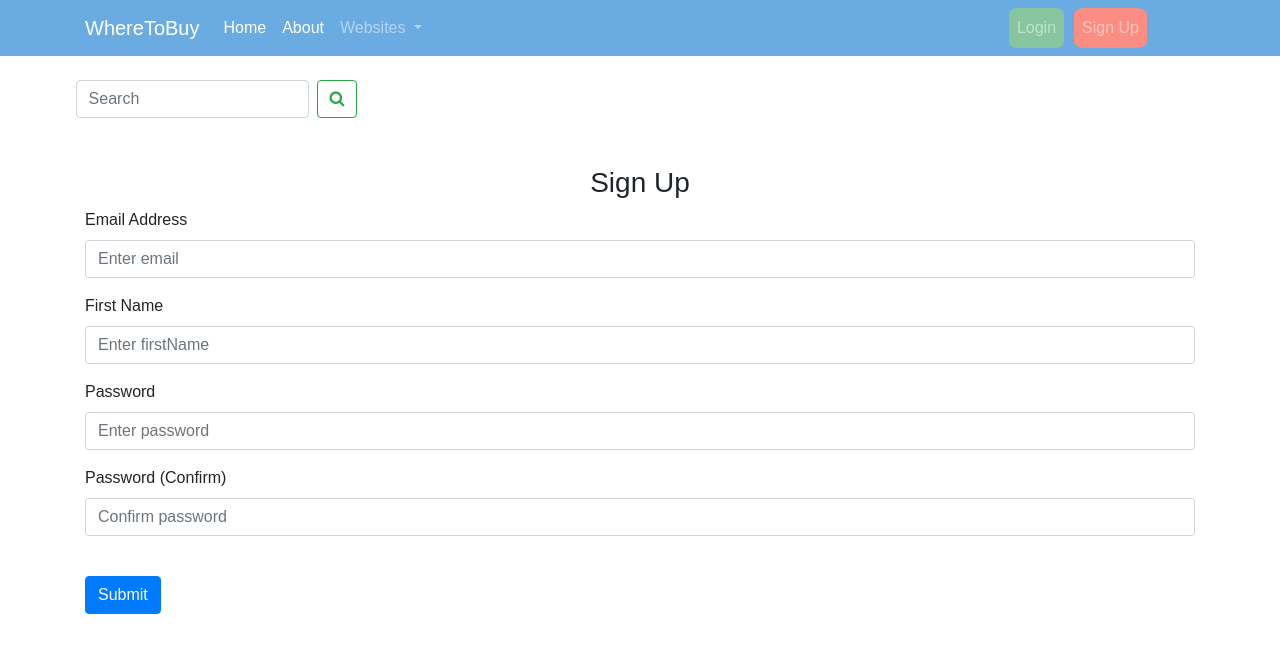
After one commit to yeganaabbaszadeh/WhereToBuy, a Flask app: page /sign-up in a window 1280 px wide. The commit adds this page. Shown: the top 653 px of the page. Run offline with Flask 2, Linux system fonts and the light colour scheme; some libraries are stand-ins or nearby versions.

Commit message:
Login and sign up form added, some design changes

```diff
--- a/main.py
+++ b/main.py
@@ -1,20 +1,29 @@
-from flask import Flask, render_template, request, redirect
-from flask_sqlalchemy import SQLAlchemy
-from datetime import datetime
+from website import create_app
 
-app = Flask(__name__, template_folder="website/templates")
-app.config['SQLALCHEMY_DATABASE_URI'] = 'sqlite:///posts.db'
-db = SQLAlchemy(app)
+app = create_app()
 
 
-@app.route("/")
-def home():
-    return render_template("home.html")
-
-@app.route("/about")
-def about():
-	return render_template("about.html", title='About')
+if __name__ == '__main__':
+    app.run(debug=True)
 
 
-if __name__ == "__main__":
-    app.run(debug=True)
+# from flask import Flask, render_template, request, redirect
+# from flask_sqlalchemy import SQLAlchemy
+# from datetime import datetime
+
+# app = Flask(__name__, template_folder="website/templates")
+# app.config['SQLALCHEMY_DATABASE_URI'] = 'sqlite:///posts.db'
+# db = SQLAlchemy(app)
+
+
+# @app.route("/")
+# def home():
+#     return render_template("home.html")
+
+# @app.route("/about")
+# def about():
+# 	return render_template("about.html", title='About')
+
+
+# if __name__ == "__main__":
+#     app.run(debug=True)
--- /dev/null
+++ b/website/auth.py
@@ -0,0 +1,37 @@
+from flask import Blueprint, render_template, request, flash
+
+auth = Blueprint('auth', __name__)
+
+
+@auth.route('/login', methods=["GET", "POST"])
+def login():
+    data = request.form
+    print(data)
+    return render_template("login.html")
+
+
+@auth.route('/logout')
+def logout():
+    return "<p>Logout</p>"
+
+
+@auth.route('/sign-up', methods=["GET", "POST"])
+def sign_up():
+    if request.method == "POST":
+        email = request.form.get('email')
+        firstName = request.form.get('firstName')
+        password1 = request.form.get('password1')
+        password2 = request.form.get('password2')
+
+        if len(email) < 4:
+            flash('Email must be greater 3 than characters.', category='error')
+        elif len(firstName) < 2:
+            flash('First name must be greater than 1 characters.', category='error')
+        elif password1 != password2:
+            flash('Passwords do not match', category='error')
+        elif len(password1) < 7:
+            flash('Password must be at least 7 characters', category='error')
+        else:
+            flash('Account created!', category='success')
+
+    return render_template("sign_up.html")
--- a/website/templates/base.html
+++ b/website/templates/base.html
@@ -14,7 +14,7 @@
 
 <body>
   <header>
-    <nav class="navbar navbar-expand-lg navbar-dark" style="background-color: #5a91bf;">
+    <nav class="navbar navbar-expand-lg navbar-dark" style="background-color: #6aace2;">
       <div class="container">
         <a class="navbar-brand" href="/">WhereToBuy</a>
         <button class="navbar-toggler" type="button" data-toggle="collapse" data-target="#navbarSupportedContent" aria-controls="navbarSupportedContent" aria-expanded="false" aria-label="Toggle navigation">
@@ -41,10 +41,10 @@
             </li>
           </ul>
         </div>
-        <div class="collapse navbar-collapse" id="navbarSupportedContent" style="position: absolute; right: 10%;">
+        <div class="collapse navbar-collapse" id="navbar" style="position: absolute; right: 10%;">
             <div class="navbar-nav">
-              <a class="nav-item nav-link active" href="/login" >Login</a>
-              <a class="nav-item nav-link active" href="/register" >Sign Up</a>
+              <a class="nav-item nav-link" id="login" href="/login" style="border-radius: 15%; background-color: #87c59e; margin:5px;">Login</a>
+              <a class="nav-item nav-link" id="login" href="/sign-up" style="border-radius: 15%; background-color: #fb8d83; margin:5px;">Sign Up</a>
             </div>
         </div>
       </div>
@@ -52,14 +52,42 @@
   </header>
   <main>
     <br>
-    <form class="form-inline my-2 my-lg-0">
+    <form class="form-inline my-2 my-lg-0" style="margin: 2cm;">
       <input class="form-control mr-sm-2" type="search" placeholder="Search" aria-label="Search">
       <button class="btn btn-outline-success my-2 my-sm-0" type="submit"><i class="fa fa-search"></i></button>
     </form>
+
+    <!-- <form class="form-inline my-2 my-lg-0">
+      <input class="form-control mr-sm-2" type="search" placeholder="Search" aria-label="Search">
+      <button class="btn btn-outline-success my-2 my-sm-0" type="submit"><i class="fa fa-search"></i></button>
+    </form> -->
+    <br>
   </main>
 
+  {% with messages = get_flashed_messages(with_categories=true) %}
+    {% if messages %}
+      {% for category, message in messages %}
+        {% if category == "error" %}
+          <div class="alert alert-danger alert-dismissable fade show">
+            {{ message }}
+            <button type="button" class="close" data-dismiss="alert">
+              <span aria-hidden="true">&times;</span>
+            </button>
+          </div>
+        {% else %}
+          <div class="alert alert-success alert-dismissable fade show">
+            {{ message }}
+              <button type="button" class="close" data-dismiss="alert">
+                <span aria-hidden="true">&times;</span>
+              </button>
+          </div>
+        {% endif %}
+      {% endfor %}
+    {% endif %}
+  {% endwith %}
+
   <div class="container">
-    {% block body %} {% endblock %}
+    {% block content %} {% endblock %}
   </div>
 
   <script src="https://code.jquery.com/jquery-3.2.1.slim.min.js"
--- /dev/null
+++ b/website/templates/sign_up.html
@@ -0,0 +1,29 @@
+{% extends "base.html" %}
+{% block title %}Sign-up{% endblock %}
+{% block content %}
+<form method="POST">
+    <br>
+    <h3 align="center">Sign Up</h3>
+    <div class="form-group">
+        <label for="email">Email Address</label>
+        <input type="email" class="form-control" id="email" name="email" placeholder="Enter email">
+
+    </div>
+    <div class="form-group">
+        <label for="firstName">First Name</label>
+        <input type="text" class="form-control" id="firstName" name="firstName" placeholder="Enter firstName">
+
+    </div>
+    <div class="form-group">
+        <label for="password1">Password</label>
+        <input type="password" class="form-control" id="password1" name="password1" placeholder="Enter password">
+
+    </div>
+    <div class="form-group">
+        <label for="password2">Password (Confirm)</label>
+        <input type="password" class="form-control" id="password2" name="password2" placeholder="Confirm password">
+    </div>
+    <br>
+    <button type="submit" class="btn btn-primary">Submit</button>
+</form>
+{% endblock %}
```
Also changed, not shown: website/__init__.py (added, +31 -0 lines), website/modules.py (added, +9 -0 lines), website/templates/login.html (added, +20 -0 lines), website/views.py (added, +13 -0 lines).
